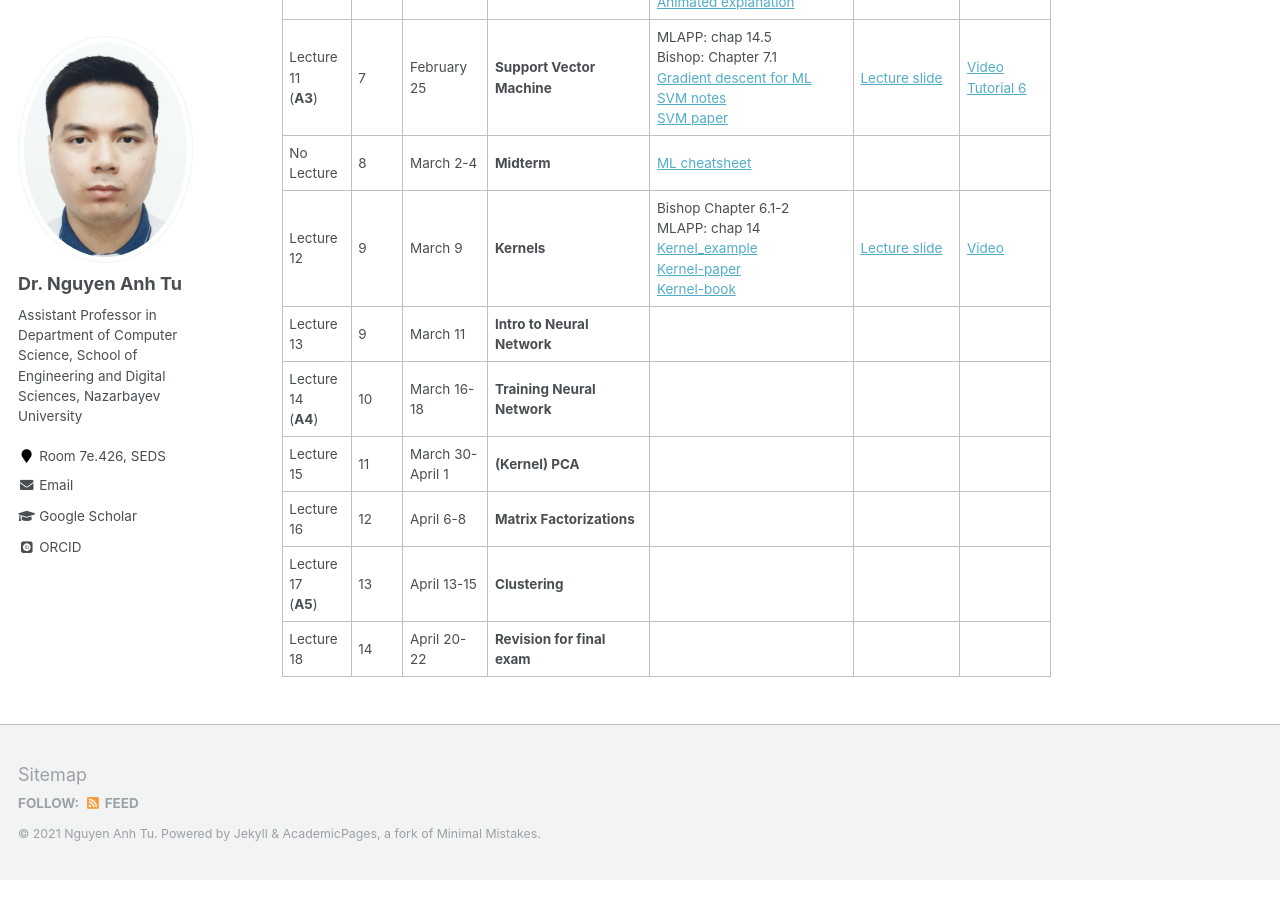
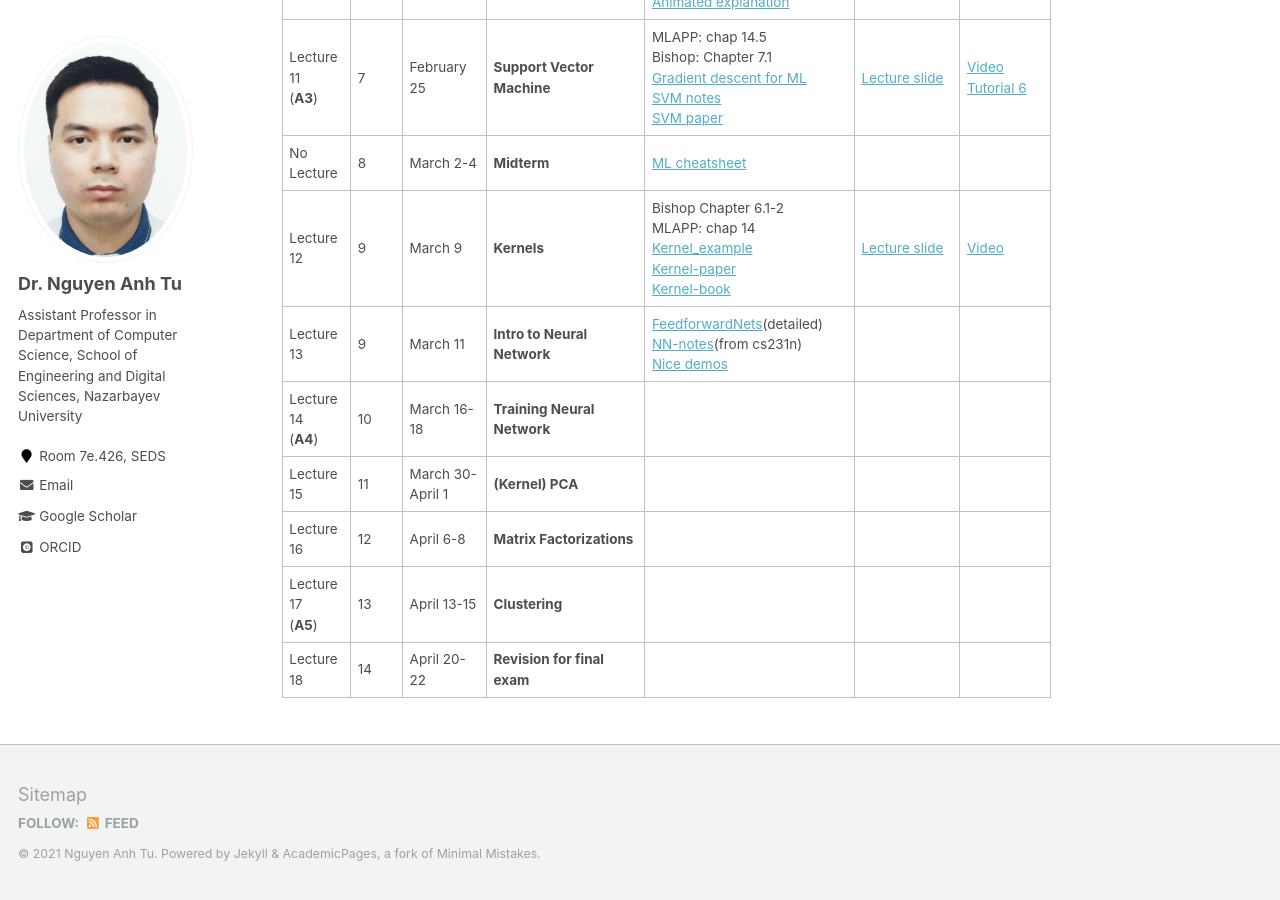
Before and after one commit to tunguyen87/seds-ml, a Jekyll site: the page built from _pages/Lecture.md, in a window 1280 px wide and 900 px high, scrolled down 1286 px. Built offline with Jekyll 4.4.1, drawn with Linux system fonts in a browser that asks for light colours; some web fonts are replaced.

Commit message:
Update Lecture.md

```diff
--- a/_pages/Lecture.md
+++ b/_pages/Lecture.md
@@ -32,7 +32,7 @@ Last day of classes: April 23
 | Lecture 11<br>(**A3**)   |   7   |February 25    |   **Support Vector Machine**          |   MLAPP: chap 14.5  <br> Bishop: Chapter 7.1 <br>[Gradient descent for ML](https://drive.google.com/file/d/1qeHizY8sZ3yrto6s065qfcmGJ6s95h7W/view?usp=sharing) <br>[SVM notes](https://www.cs.cornell.edu/courses/cs4780/2018fa/lectures/lecturenote09.html) <br>[SVM paper](https://drive.google.com/file/d/1lbI1BH9HWeqJS5FTFj1PVTqTzVBOqsUI/view?usp=sharing) | [Lecture slide](https://drive.google.com/file/d/1aXdh9BU_bKEN8AgtwWhaftRCTVKtFxEJ/view?usp=sharing)       |  [Video](https://youtu.be/s12PEXeWLQQ)  <br>[Tutorial 6](https://drive.google.com/file/d/1mYZs2yY7U45iIXsR_KtKceA_2bdOcw8h/view?usp=sharing)          |
 | No Lecture   |   8   |March 2-4    | **Midterm**                      |  [ML cheatsheet](https://stanford.edu/~shervine/teaching/cs-229/cheatsheet-machine-learning-tips-and-tricks)                  |          |              |
 | Lecture 12   |   9   |March 9    |     **Kernels**      |   Bishop Chapter 6.1-2 <br> MLAPP: chap 14 <br> [Kernel_example](https://drive.google.com/file/d/1yAp-JK0rBR60ZxnwjAPQ_oPyb2ozwPhs/view?usp=sharing) <br>[Kernel-paper](https://drive.google.com/file/d/1QL2UANVPWZwBxrUolwEhJBeQs37BP0W5/view?usp=sharing) <br>[Kernel-book](https://drive.google.com/file/d/14K-2sYYx4K958dicNLXIa9SyF-2aUh_u/view?usp=sharing)        |  [Lecture slide](https://drive.google.com/file/d/1Rcyaecdv3GFeorqZJDVV0z9iaSDl-b4H/view?usp=sharing)   |  [Video](https://youtu.be/Am6J7Dv0KsE)     |
-| Lecture 13   |   9   |March 11    |   **Intro to Neural Network**        |                    |          |              |
+| Lecture 13   |   9   |March 11    |   **Intro to Neural Network**  | [FeedforwardNets](https://www.deeplearningbook.org/contents/mlp.html)(detailed) <br> [NN-notes](https://cs231n.github.io/neural-networks-1/)(from cs231n) <br>[Nice demos](https://cs.stanford.edu/people/karpathy/convnetjs/)     |          |              |
 | Lecture 14<br>(**A4**)   |   10  |March 16-18    |  **Training Neural Network**                    |                    |          |              |
 | Lecture 15   |   11  |March 30-April 1  |    **(Kernel) PCA**                  |                    |          |              |
 | Lecture 16   |   12   |April 6-8    |   **Matrix Factorizations**                    |                    |          |              |
```
